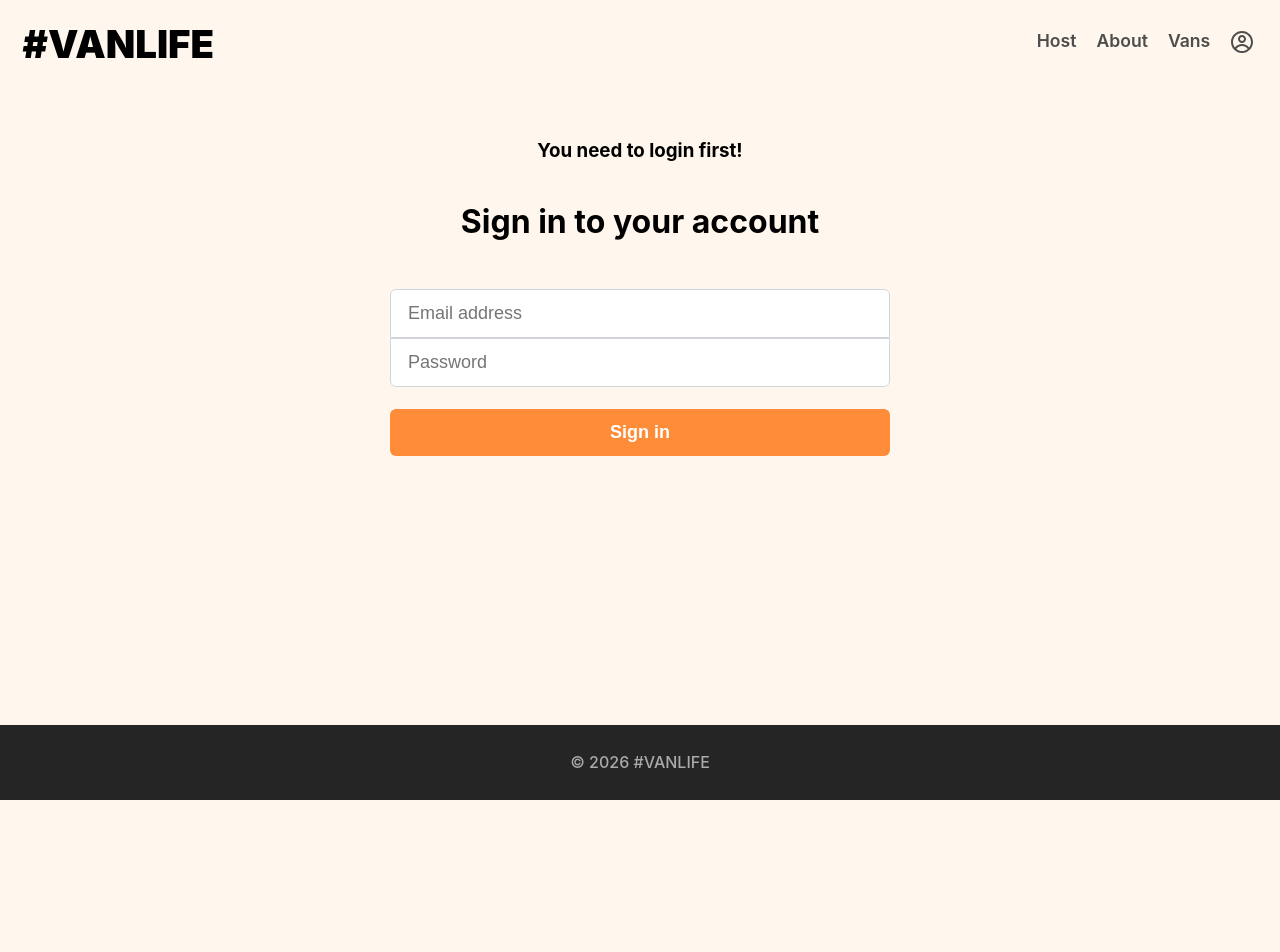
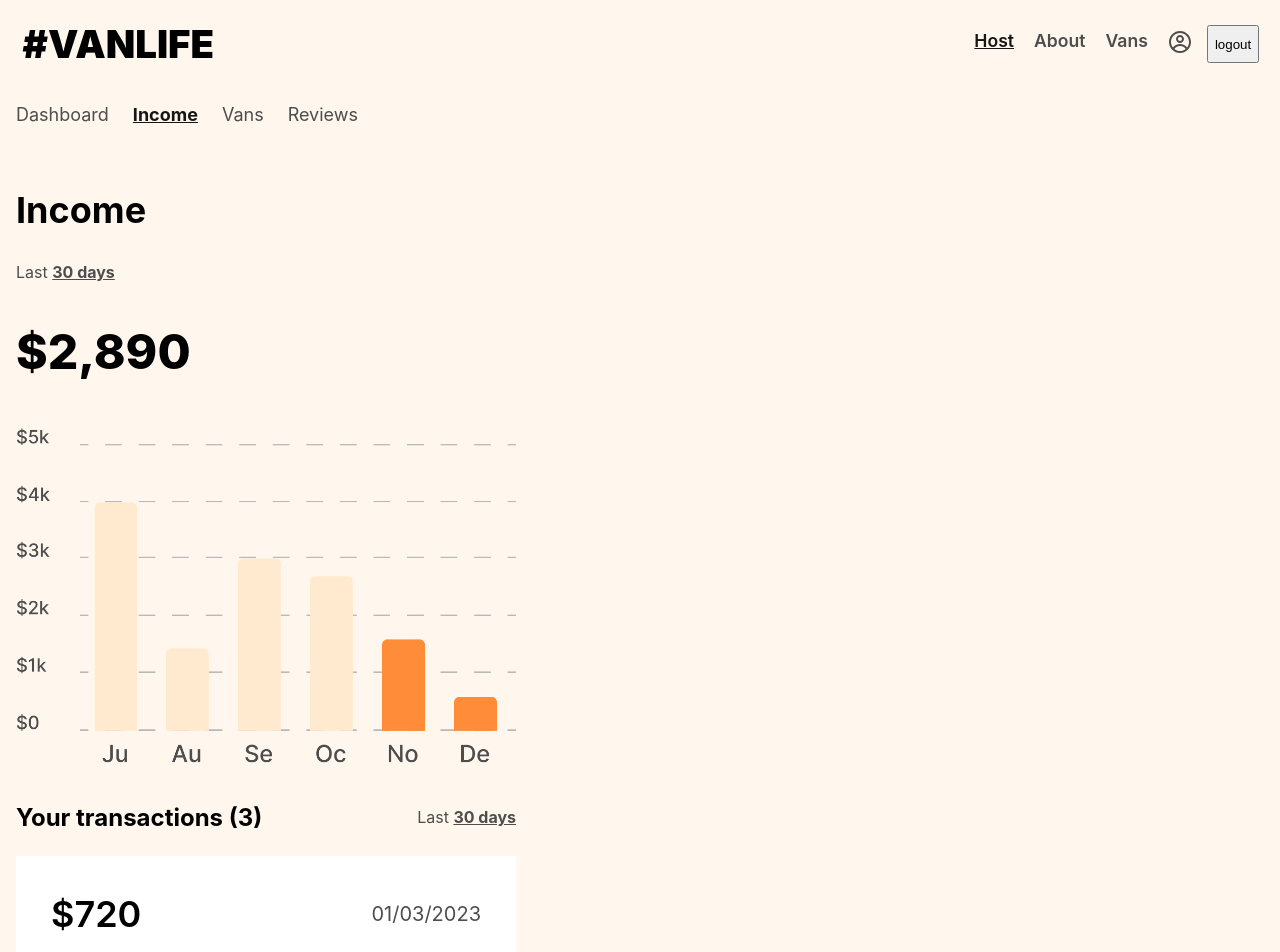
Before and after one commit to MhdSinanC/VanLife-React.js-Project, a React (Vite) app: page /host/income in a window 1280 px wide. Before the commit this address led to /login. Shown: the top 952 px of the page. Before the commit the page ends 800 px from the top, so only its background shows below. Built offline with nearby package versions, Linux system fonts and the light colour scheme; sample sign-in values are in the browser's storage; what miragejs would draw is missing.

Commit message:
host info sample pages added

```diff
--- a/server.js
+++ b/server.js
@@ -1,4 +1,4 @@
-import { createServer, Model } from 'miragejs'
+import { createServer, Model, Response } from 'miragejs'
 
 createServer({
   models: {
--- a/src/components/AuthRequired.jsx
+++ b/src/components/AuthRequired.jsx
@@ -1,10 +1,11 @@
-import { Navigate, Outlet } from "react-router-dom";
+import { Navigate, Outlet, useLocation } from "react-router-dom";
 
 export default function AuthRequired() {
-    const authenticated = false;
+    const isLoggedIn = localStorage.getItem("isLogged") === "true";
+    const location = useLocation();
 
-    if (!authenticated) {
-        return <Navigate to='./login' state={{message: 'You need to login first!'}}/>
+    if (!isLoggedIn) {
+        return <Navigate to='/login' state={{message: 'You need to login first!', from: location.pathname}} replace/>
     }
 
     return <Outlet />
--- a/src/components/Header.jsx
+++ b/src/components/Header.jsx
@@ -3,6 +3,11 @@ import './Header.css';
 import { CgProfile } from "react-icons/cg";
 
 export default function Header() {
+
+    const fakeLogOut = () => {
+        localStorage.removeItem('isLogged')
+    }
+
     return (
         <header>
             <Link className='site-logo' to='/'>#Vanlife</Link>
@@ -29,6 +34,8 @@ export default function Header() {
                     to='/login'>
                     <CgProfile className="login-icon"/>
                 </NavLink>
+
+                <button onClick={fakeLogOut}>logout</button>
             </nav>
         </header>
     )
--- /dev/null
+++ b/src/pages/Host/Dashboard.css
@@ -0,0 +1,79 @@
+.host-dashboard-earnings {
+    background-color: #FFEAD0;
+    display: flex;
+    justify-content: space-between;
+    align-items: center;
+}
+
+.host-dashboard-earnings>.earnings-info>h1 {
+    font-size: 36px;
+}
+
+.host-dashboard-earnings>.earnings-info>p {
+    color: #4D4D4D;
+}
+
+.host-dashboard-earnings>.earnings-info>p>span {
+    font-weight: 700;
+    text-decoration: underline;
+}
+
+.host-dashboard-earnings>.earnings-info>h2 {
+    font-size: 48px;
+    font-weight: 800;
+}
+
+.dashboard-link-button {
+    text-decoration: none;
+    color: #161616;
+    cursor: pointer;
+}
+
+
+.host-dashboard-reviews {
+    display: flex;
+    align-items: center;
+    justify-content: space-between;
+    gap: 1rem;
+}
+
+.reviews-info {
+    display: flex;
+    align-items: center;
+}
+
+.reviews-info>h2 {
+    color: #161616;
+    margin-right: 15px;
+}
+
+.reviews-info>.star {
+    color: #FF8C38;
+    font-size: 22px;
+    margin-right: 5px;
+}
+
+.reviews-info>p {
+    font-size: 20px;
+    font-weight: 500;
+}
+
+.reviews-info>p>span {
+    font-weight: 700;
+}
+
+
+
+
+.host-dashboard-vans>.top {
+    display: flex;
+    align-items: center;
+    justify-content: space-between;
+    padding-inline: 1rem;
+}
+
+@media screen and (max-width: 750px) {
+    .ml-auto {
+        margin-left: auto;
+    }
+}
--- a/src/pages/Host/Dashboard.jsx
+++ b/src/pages/Host/Dashboard.jsx
@@ -1,10 +1,95 @@
-import { Outlet } from "react-router-dom";
+import React from "react";
+import { BsStarFill } from "react-icons/bs"
+import { Link } from "react-router-dom"
+import { getHostVans } from "../../../api"
+import './Dashboard.css'
 
 export default function Dashboard() {
+
+    const [vans, setVans] = React.useState([]);
+    const [loading, setLoading] = React.useState(false);
+    const [error, setError] = React.useState(null);
+
+    React.useEffect(() => {
+        const loadVans = async () => {
+            try {
+                setLoading(true)
+                const data = await getHostVans();
+                setVans(data || []);
+
+            } catch (e) {
+                setError(e.message || 'Something went wrong!');
+
+            } finally {
+                setLoading(false);
+            }
+        }
+        loadVans();
+    }, [])
+
+    function renderVanElements(vans) {
+        const hostVanEls = vans.map(van => (
+
+            <div key={van.id} className="host-van-card">
+                <img src={van.imageUrl} alt={van.name} />
+                <div className="host-van-info">
+                    <h3>{van.name}</h3>
+                    <p>{`$${van.price}/day`}</p>
+                </div>
+                <Link className="dashboard-link-button ml-auto" to={`vans/${van.id}`}>View</Link>
+            </div>
+        ))
+
+        return (
+            <div className="host-vans-list-container">
+                {hostVanEls}
+            </div>
+        )
+    }
+
+
+    if (error) {
+        return <h1>Error: {error.message}</h1>
+    }
+
+
+
     return (
         <>
-            <h1>Dashboard goes here...</h1>
-            <Outlet />
+            <section className="host-dashboard-earnings">
+                <div className="earnings-info">
+                    <h1>Welcome!</h1>
+                    <p>Income last <span>30 days</span></p>
+                    <h2>$2,890</h2>
+                </div>
+                <Link className="dashboard-link-button" to={'income'}>Details</Link>
+            </section>
+
+            <section className="host-dashboard-reviews">
+                <div className="reviews-info">
+                    <h2>Review score</h2>
+                    <BsStarFill className="star" />
+                    <p>
+                        <span>5.0</span>/5
+                    </p>
+                </div>
+                <Link className="dashboard-link-button" to={'reviews'}>Details</Link>
+            </section>
+
+            <section className="host-dashboard-vans">
+                <div className="top">
+                    <h2>Your listed vans</h2>
+                    <Link className="dashboard-link-button" to='vans'>View all</Link>
+                </div>
+                {loading && !vans ?
+                    <h1>Loading...</h1> :
+                    (
+                        <>
+                            {renderVanElements(vans)}
+                        </>
+                    )}
+            </section>
+
         </>
     )
 }
--- a/src/pages/Host/HostVans.jsx
+++ b/src/pages/Host/HostVans.jsx
@@ -2,6 +2,7 @@ import React from 'react';
 import './HostVans.css';
 import { Link } from 'react-router-dom';
 import { getHostVans } from '../../../api';
+
 
 export default function HostVans() {
 
--- /dev/null
+++ b/src/pages/Host/Income.css
@@ -0,0 +1,67 @@
+.host-income>h1 {
+    font-size: 36px;
+}
+
+.host-income>p {
+    color: #4D4D4D;
+}
+
+.host-income>p>span {
+    font-weight: 700;
+    text-decoration: underline;
+}
+
+.host-income>h2 {
+    font-size: 48px;
+    font-weight: 800;
+}
+
+.host-income>.graph {
+    width: 100%;
+    max-width: 500px;
+}
+
+.income-info-header {
+    max-width: 500px;
+    display: flex;
+    justify-content: space-between;
+    align-items: center;
+}
+
+.income-info-header>h3 {
+    font-size: 24px;
+}
+
+.income-info-header>p {
+    color: #4D4D4D;
+}
+
+.income-info-header>p>span {
+    font-weight: 700;
+    text-decoration: underline;
+}
+
+.transactions {
+    max-width: 500px;
+    display: flex;
+    flex-direction: column;
+    gap: 1.7rem;
+}
+
+.transaction {
+    display: flex;
+    align-items: center;
+    justify-content: space-between;
+    padding: 0 35px;
+    background-color: white;
+}
+
+.transaction>h3 {
+    font-size: 36px;
+    font-weight: 600;
+}
+
+.transaction>p {
+    color: #4D4D4D;
+    font-size: 20px;
+}
--- a/src/pages/Host/Income.jsx
+++ b/src/pages/Host/Income.jsx
@@ -1,5 +1,39 @@
+import IncGraph from '../../assets/images/Group-312.png';
+import './Income.css';
+
+
 export default function Income() {
+
+    const transactionsData = [
+        { amount: 720, date: "01/03/2023", id: "1" },
+        { amount: 560, date: "12/12/2022", id: "2" },
+        { amount: 980, date: "03/12/2022", id: "3" },
+    ]
+
     return (
-        <h1>Income goes here...</h1>
+        <section className="host-income">
+            <h1>Income</h1>
+            <p>Last <span>30 days</span></p>
+            <h2>$2,890</h2>
+
+            <img src={IncGraph} alt="Income graph" className="graph" />
+
+
+            <div className="income-info-header">
+                <h3>Your transactions ({transactionsData.length})</h3>
+                <p>
+                    Last <span>30 days</span>
+                </p>
+            </div>
+
+            <div className="transactions">
+                {transactionsData.map(item => (
+                    <div key={item.id} className="transaction">
+                        <h3>${item.amount}</h3>
+                        <p>{item.date}</p>
+                    </div>
+                ))}
+            </div>
+        </section>
     )
 }
--- a/src/pages/Login/Login.jsx
+++ b/src/pages/Login/Login.jsx
@@ -1,19 +1,40 @@
 import React from 'react';
 import './Login.css';
-import { useLocation } from 'react-router-dom';
+import { useLocation, useNavigate } from 'react-router-dom';
 import { loginUser } from '../../../api';
 
 export default function Login() {
 
     const [loginFormData, setLoginFormData] = React.useState({ email: "", password: "" })
+    const [status, setStatus] = React.useState('idle');
+    const [error, setError] = React.useState(null);
+
+    const isDisabled = status === 'submitting' || !loginFormData.email.trim() || !loginFormData.password.trim() ;
+
     const location = useLocation();
+    const navigate = useNavigate();
 
 
-    const handleSubmit = (e) => {
+    const handleSubmit = async (e) => {
         e.preventDefault();
-        loginUser(loginFormData)
-            .then(data => console.log(data))
+        setStatus('submitting');
+        setError(null);
+
+        try {
+            const data = await loginUser(loginFormData);
+            console.log(data);
+
+            localStorage.setItem('isLogged', 'true')
+            localStorage.setItem('token', data.token)
+            setStatus('idle');
+            navigate(location.state?.from || '/host', {replace: true});
+
+        } catch (e) {
+            setError(e.message);
+            setStatus('idle');
+        }
     }
+
 
     const handleChange = (e) => {
 
@@ -31,13 +52,14 @@ export default function Login() {
         <div className="login-container">
             {location.state?.message && <h3>{location.state.message}</h3>}
             <h1>Sign in to your account</h1>
+            {error && <h3>{error}</h3>}
             <form className="login-form" onSubmit={handleSubmit}>
 
                 <input name='email' type="email" placeholder="Email address" onChange={handleChange} value={loginFormData.email} />
 
                 <input name='password' type="password" placeholder="Password" onChange={handleChange} value={loginFormData.password} />
 
-                <button>Sign in</button>
+                <button disabled={isDisabled}>{status === 'submitting' ? 'Logging In' : 'Log In'}</button>
             </form>
         </div>
     )
```
Also changed, not shown: src/assets/images/Group-312.png (added).
